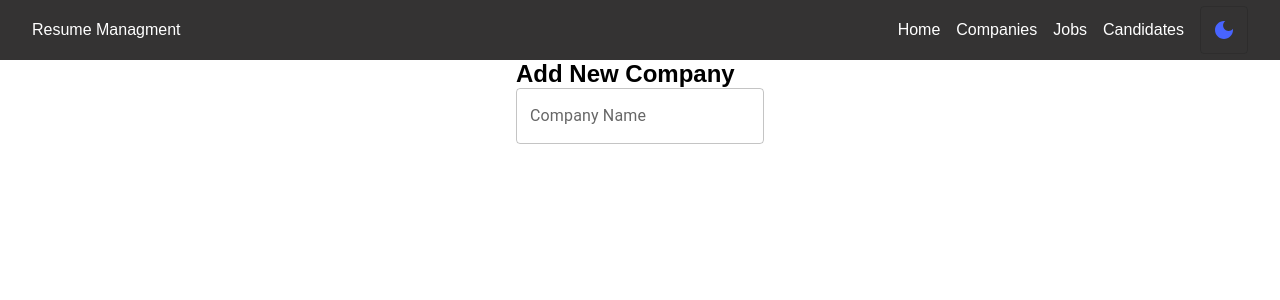
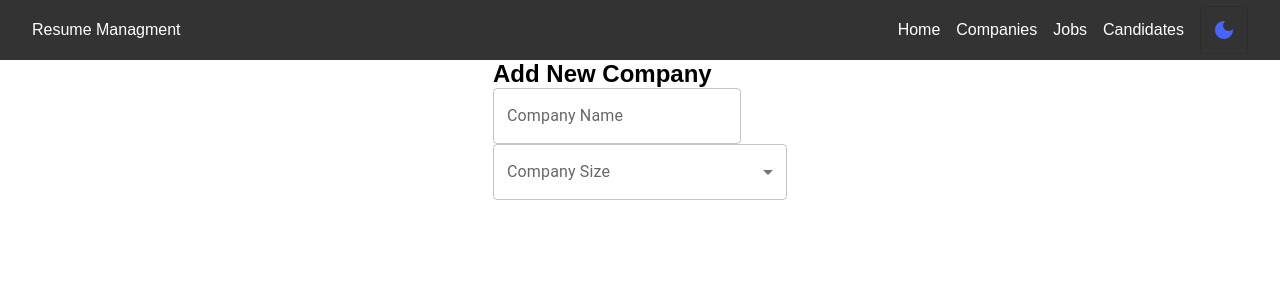
Before and after one commit to AleksandrPolishchuk/ResumeManagmentApp, a React (Create React App) app in the folder frontend/: page /companies/add in a window 1280 px wide. Shown: the top 300 px of the page. Built offline with nearby package versions, Linux system fonts and the light colour scheme.

Commit message:
add Company size form for AddCompany page

```diff
--- a/frontend/src/pages/companies/AddCompany.page.tsx
+++ b/frontend/src/pages/companies/AddCompany.page.tsx
@@ -1,6 +1,12 @@
 import { useState } from "react";
 import { ICreateCompanyDto } from "../../types/global.typing";
-import { TextField } from "@mui/material";
+import {
+  FormControl,
+  InputLabel,
+  MenuItem,
+  Select,
+  TextField,
+} from "@mui/material";
 
 const AddCompany = () => {
   const [company, setCompany] = useState<ICreateCompanyDto>({
@@ -18,6 +24,18 @@ const AddCompany = () => {
           value={company.name}
           onChange={(e) => setCompany({ ...company, name: e.target.value })}
         />
+        <FormControl fullWidth>
+          <InputLabel>Company Size</InputLabel>
+          <Select
+            value={company.size}
+            label="Company Size"
+            onChange={(e) => setCompany({ ...company, size: e.target.value })}
+          >
+            <MenuItem value="Small">Small</MenuItem>
+            <MenuItem value="Medium">Medium</MenuItem>
+            <MenuItem value="Large">Large</MenuItem>
+          </Select>
+        </FormControl>
       </div>
     </div>
   );
```
